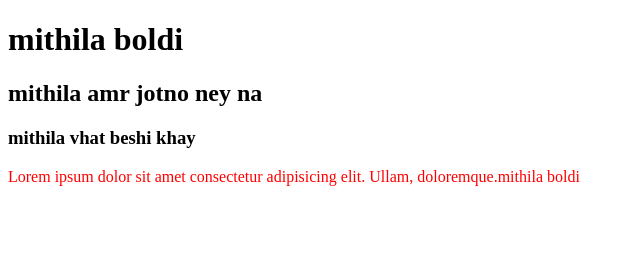
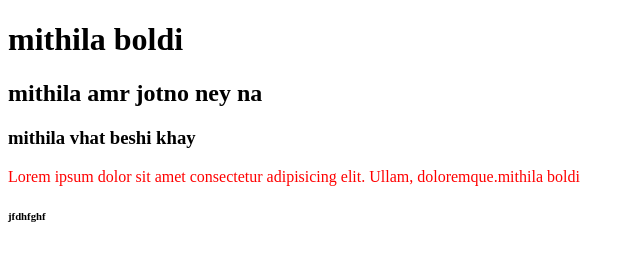
Before and after one commit to ehsanul11/my-second-repo, a plain HTML site: page index.html in a window 1280 px wide. Shown: the full height of the page, 0-640 px from the left. Drawn offline with Linux system fonts and the light colour scheme.

Commit message:
header changed

```diff
--- a/index.html
+++ b/index.html
@@ -13,5 +13,6 @@
   <h3>mithila vhat beshi khay</h3>
   <p>Lorem ipsum dolor sit amet consectetur adipisicing elit. Ullam, doloremque.</
     <h4>mithila boldi</h4>
+    <h6>jfdhfghf</h6>
 </body>
 </html>
```
